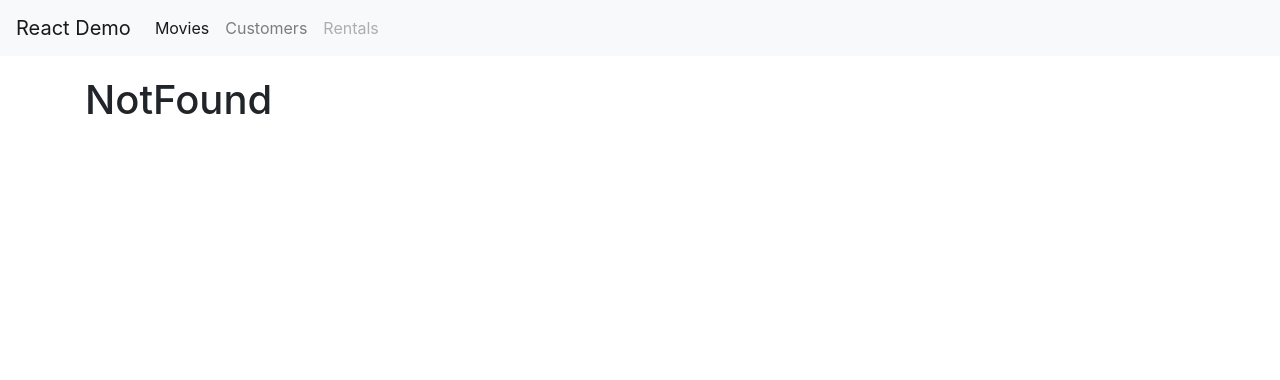
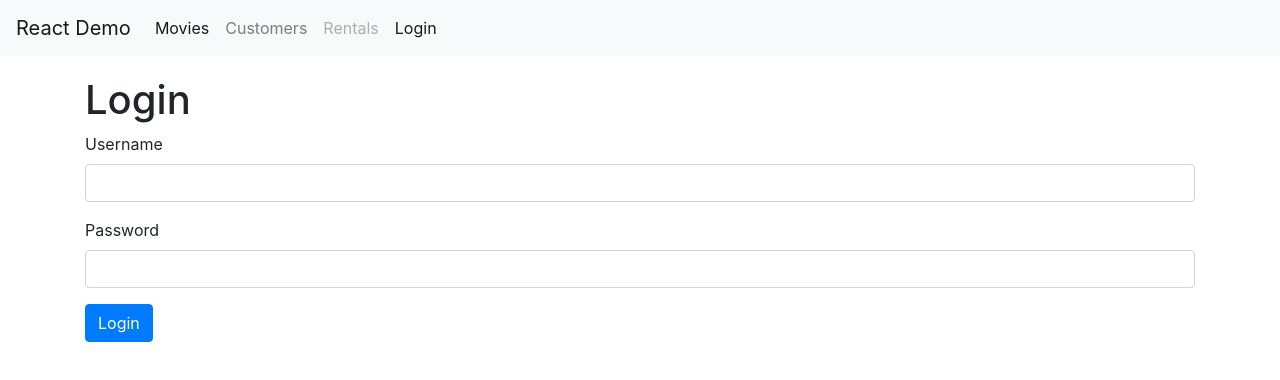
Before and after one commit to Tanveertts/ReactDemo, a React (Create React App) app: page /loginForm in a window 1280 px wide. Before the commit this address led to /notFound. Shown: the top 380 px of the page. Built offline with nearby package versions, Linux system fonts and the light colour scheme.

Commit message:
start form

```diff
--- a/src/App.js
+++ b/src/App.js
@@ -10,6 +10,7 @@ import NotFound from './components/notFound';
 import Rentals from './components/rentals';
 import Navbar from './components/navbar';
 import MovieForm from './components/movieForm';
+import LoginForm from './components/loginForm';
 //import { indexOf } from 'lodash';
 //import Navbar from './components/Navbar';
 
@@ -65,6 +66,7 @@ render(){
 
       {/* <Movies/> */}
      <Switch>
+       <Route path="/loginForm" component={LoginForm}></Route>
        <Route path="/Movies/:id" component={MovieForm}></Route>
      <Route path="/Movies" component={Movies}></Route>
      <Route path="/customers" component={Customers}></Route>
--- a/src/components/Navbar.jsx
+++ b/src/components/Navbar.jsx
@@ -18,6 +18,9 @@ const Navbar = () => {
         <li className="nav-item">
           <NavLink className="nav-link disabled" to="/rentals">Rentals</NavLink>
         </li>
+        <li className="nav-item">
+          <NavLink className="nav-link disabled" to="/loginForm">Login</NavLink>
+        </li>
       </ul>
     </div>
   </nav> );
--- /dev/null
+++ b/src/components/loginForm.jsx
@@ -0,0 +1,27 @@
+import React from 'react';
+
+
+class LoginForm extends React.Component {
+    state = {
+        account:{username:"", password:""}
+    }
+    handleSubmit = (e) =>{
+        e.preventDefault();
+
+        console.log('submitted');
+    }
+    render() {
+        return ( <div>
+            <h1>Login</h1>
+            <form onSubmit={this.handleSubmit}>
+                <div className="form-group"><label htmlFor="userName">Username</label><input id="userName" type="text" className="form-control" /></div>
+                <div className="form-group"><label htmlFor="password">Password</label><input id="password" type="text" className="form-control" /></div>
+                <button className="btn btn-primary">Login</button>
+            </form>
+        </div> );
+    }
+}
+
+
+
+export default LoginForm;
```
